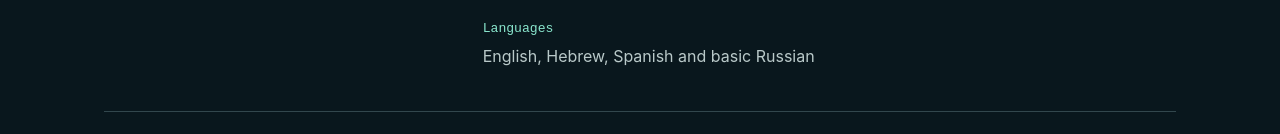
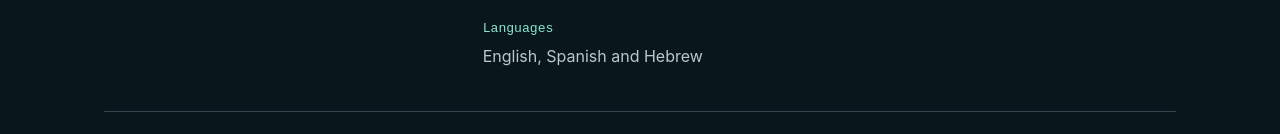
Before and after one commit to gaby401/gaby401.github.io, a plain HTML site: page index.html in a window 1280 px wide. Shown: the part 1632-1766 px from the top of the page. Drawn offline with Linux system fonts and the light colour scheme.

Commit message:
Correct spoken languages in both résumé versions

```diff
--- a/index.html
+++ b/index.html
@@ -14,7 +14,7 @@
 <section id="about" class="row"><h2 data-he="פרופיל מקצועי">Professional profile</h2><p data-he="יש לי למעלה מעשר שנות ניסיון מעשי באימות ותיקוף של מכשור רפואי (V&amp;V), בהדמיית תנאים פיזיולוגיים, בפיתוח אבות־טיפוס ובייצור מדויק בסביבה מפוקחת. אני עובד עם צוותי מו״פ, הנדסה קלינית, איכות ורגולציה כדי לתעד תוצאות ולחקור חריגות בתפקוד המכשור ומתקני הבדיקה.">10+ years of hands-on experience spanning medical-device verification and validation (V&amp;V), physiological simulation, prototype development, precision manufacturing and regulated production. I work with R&amp;D, clinical engineering, quality and regulatory teams to document test results and investigate unexpected device or fixture behavior.</p></section>
 <section id="experience" class="row"><h2 data-he="ניסיון מקצועי">Experience</h2><div><h3 data-he="טכנאי מעבדת מו״פ בכיר">Senior R&amp;D Lab Technician</h3><p class="org">Edwards Lifesciences</p><ul><li data-he="מקים מערכי בדיקה למכשור לב וכלי דם המאפשרים לחזור על הניסוי באותם תנאים, ומבצע בדיקות לפי פרוטוקולי אימות ותיקוף.">Set up repeatable cardiovascular bench tests and run formal verification and validation protocols.</li><li data-he="מפעיל מערכות של BDC ושל ViVitro המדמות את פעימות הלב כדי לבדוק מסתמים בזרימה פועמת. מצלם וידאו במהירות גבוהה, מתעד בדיקות בזרימה קבועה ומצלם תמונות לבחינה של צוות ההנדסה.">Use BDC and ViVitro pulse duplicators to study heart-valve behavior under pulsatile flow. Capture high-speed video, steady-flow footage and inspection images for engineering review.</li><li data-he="מפעיל מכונות ION וציוד מעבדה נוסף. משתמש במכשירי Testo ובכלי כיול נוספים לבדיקת ציוד הניסוי.">Operate ION machines and other laboratory equipment. Use Testo instruments and other calibration tools to check test equipment.</li><li data-he="מאתר תקלות במתקני הבדיקה ובמכשור הרפואי יחד עם מהנדסים במסגרת חקר גורמי שורש.">Troubleshoot fixtures and device behavior with engineers during root-cause investigations.</li></ul></div></section>
 <section id="innovation" class="row"><h2 data-he="פרויקטים טכניים">Technical projects</h2><div><h3 data-he="מעקב אחר בדיקות מסתמי לב">Heart-valve test tracking</h3><p data-he="פיתחתי מערכת מבוססת Flask לארגון בדיקות של מסתמי לב ולמעקב אחריהן. תכננתי אותה מתוך הניסיון שלי בעבודה במעבדה.">Developed a Flask-based tracker for organizing valve testing work. The project brings my bench experience into the design of lab software.</p></div></section>
-<section id="skills" class="row"><h2 data-he="מיומנויות ושפות">Skills &amp; languages</h2><dl class="pairs"><div><dt data-he="בדיקות מעבדה">Bench testing</dt><dd data-he="הדמיית זרימה פועמת, בדיקות בזרימה קבועה, בדיקות עמידות וצילום במהירות גבוהה">Pulse duplication, steady flow, durability testing and high-speed imaging</dd></div><div><dt data-he="ציוד מעבדה וכיול">Laboratory equipment</dt><dd data-he="מערכות זרימה פועמת של BDC ושל ViVitro, מכונות ION ומכשירי כיול של Testo">BDC and ViVitro pulse duplicators, ION machines and Testo calibration instruments</dd></div><div><dt data-he="פיתוח אבות־טיפוס">Prototype development</dt><dd data-he="מכניקה של מסגרות ניטינול, מתקני בדיקה וייצור מדויק">Nitinol frame mechanics, test fixtures and precision manufacturing</dd></div><div><dt data-he="תוכנה למעבדה">Lab software</dt><dd data-he="פיתוח ב־Python וב־Flask ואוטומציה של תהליכי מעבדה בסיוע בינה מלאכותית">Python, Flask and AI-assisted lab automation</dd></div><div><dt data-he="שפות">Languages</dt><dd data-he="אנגלית, עברית, ספרדית ורוסית בסיסית">English, Hebrew, Spanish and basic Russian</dd></div></dl></section>
+<section id="skills" class="row"><h2 data-he="מיומנויות ושפות">Skills &amp; languages</h2><dl class="pairs"><div><dt data-he="בדיקות מעבדה">Bench testing</dt><dd data-he="הדמיית זרימה פועמת, בדיקות בזרימה קבועה, בדיקות עמידות וצילום במהירות גבוהה">Pulse duplication, steady flow, durability testing and high-speed imaging</dd></div><div><dt data-he="ציוד מעבדה וכיול">Laboratory equipment</dt><dd data-he="מערכות זרימה פועמת של BDC ושל ViVitro, מכונות ION ומכשירי כיול של Testo">BDC and ViVitro pulse duplicators, ION machines and Testo calibration instruments</dd></div><div><dt data-he="פיתוח אבות־טיפוס">Prototype development</dt><dd data-he="מכניקה של מסגרות ניטינול, מתקני בדיקה וייצור מדויק">Nitinol frame mechanics, test fixtures and precision manufacturing</dd></div><div><dt data-he="תוכנה למעבדה">Lab software</dt><dd data-he="פיתוח ב־Python וב־Flask ואוטומציה של תהליכי מעבדה בסיוע בינה מלאכותית">Python, Flask and AI-assisted lab automation</dd></div><div><dt data-he="שפות">Languages</dt><dd data-he="אנגלית, ספרדית ועברית">English, Spanish and Hebrew</dd></div></dl></section>
 <section id="contact" class="row"><h2 data-he="יצירת קשר">Get in touch</h2><div><div class="contact"><a id="email" href="mailto:pmillan4810@gmail.com">pmillan4810@gmail.com</a><button hidden class="control" id="copy" data-he="העתקת כתובת המייל">Copy email</button><a href="tel:+972556676386">+972 55 667 6386</a><a href="https://github.com/gaby401">github.com/gaby401</a></div><span role="status" id="status"></span></div></section></main>
 <script>
 const root=document.documentElement;
```
